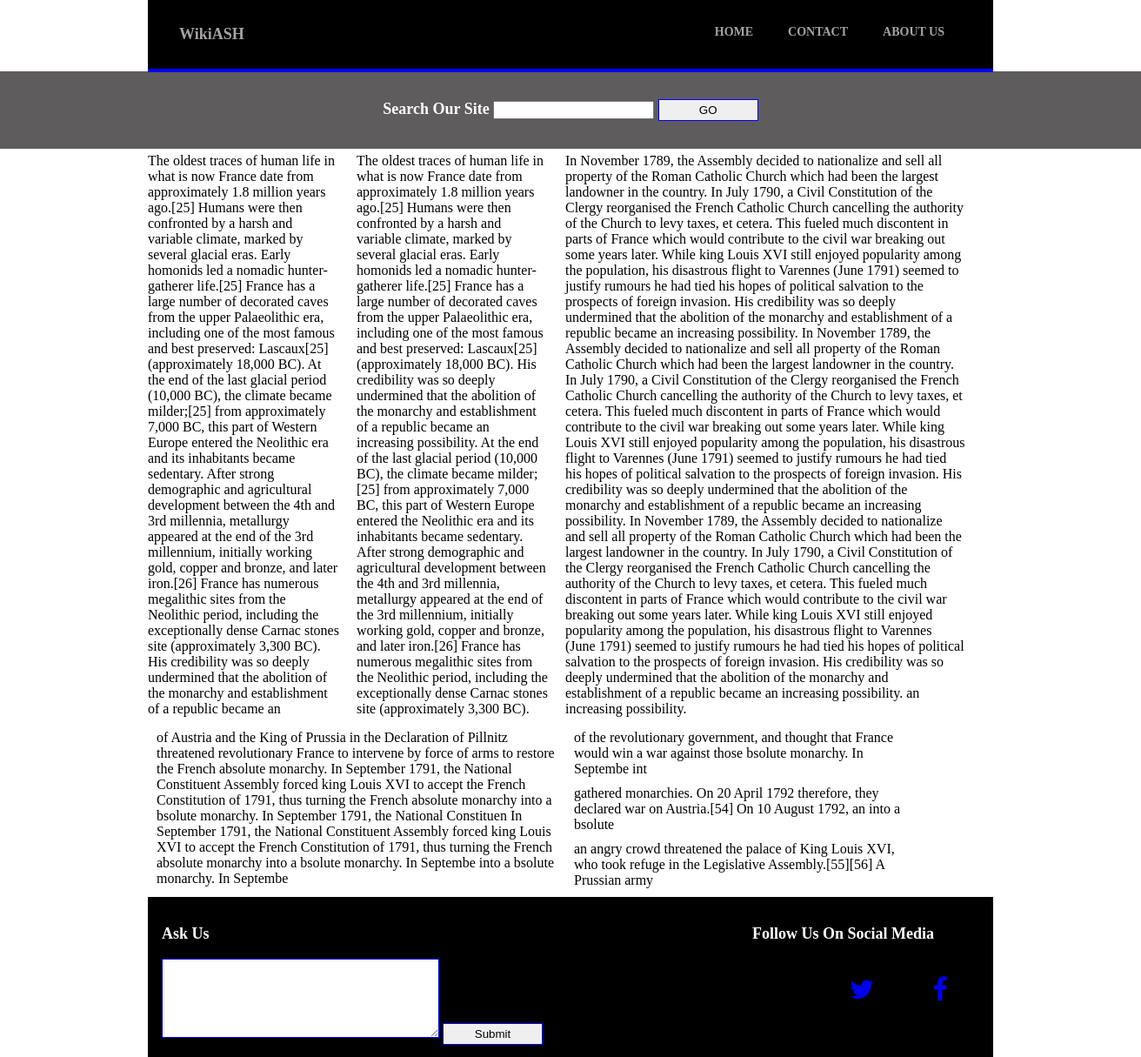
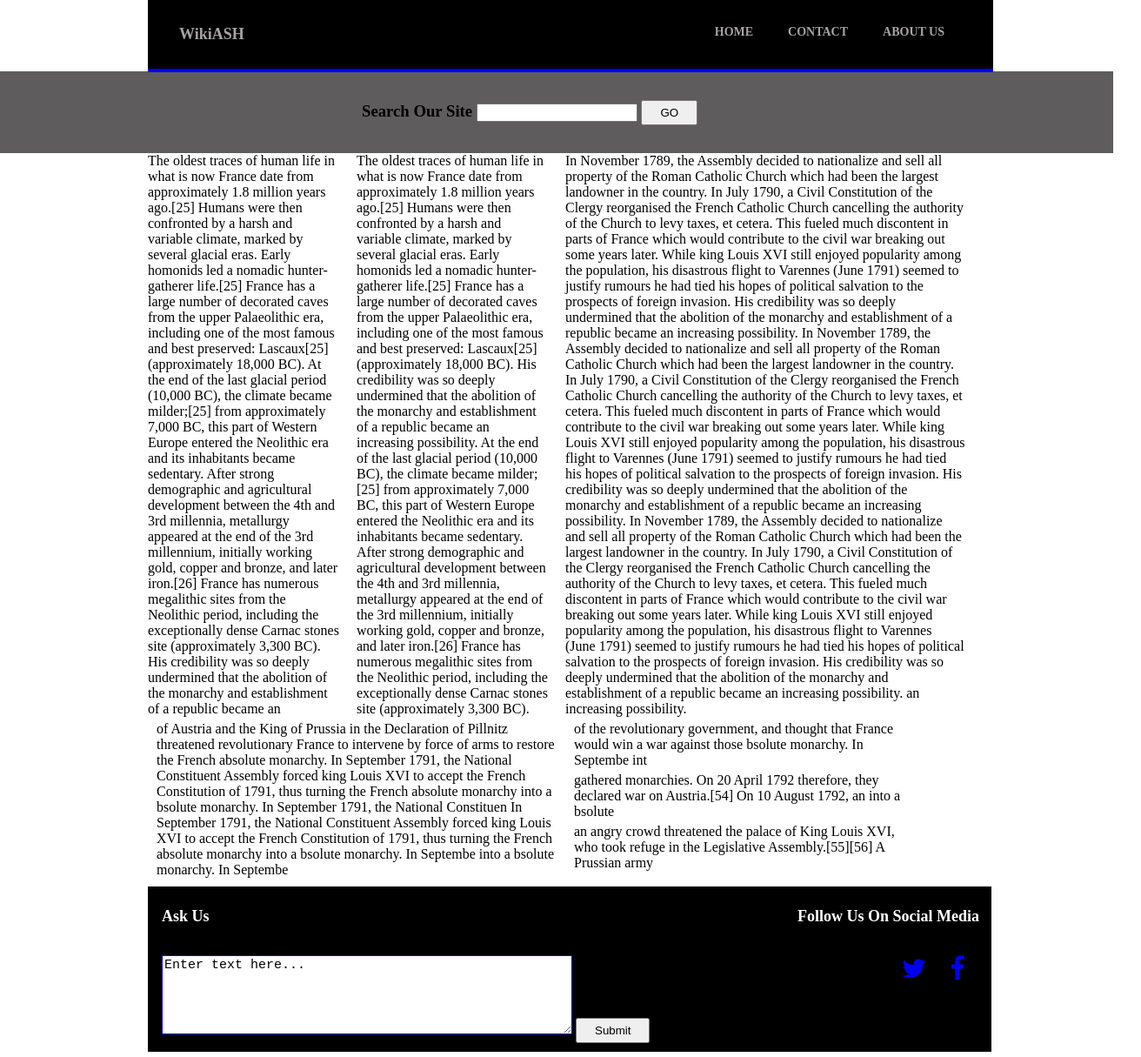
Before and after one commit to ibigrock-ashish/TechSquad, a plain HTML site: page index.html in a window 1280 px wide. Shown: the whole page at 87% size, 1312 px wide, since content can reach past the window. Drawn offline with Linux system fonts and the light colour scheme.

Commit message:
Code fix

```diff
--- a/css/Custom/style.css
+++ b/css/Custom/style.css
@@ -1,7 +1,7 @@
 body {margin: 0;}
 
 /*Styling Nav Bar*/
-#navbar {
+.header-menu {
 	overflow: hidden;
     background-color: black;
     position: fixed;
@@ -27,41 +27,31 @@ h2 a {
 	font-size: 14px;
 }
 /*Styling end to end unit*/
-#herounit {
+.herounit {
 	margin-top: 82px;
 	background-color: #5e5c5c;
-	width :100%;
 	padding :14px 16px;
 	margin-left: 0;
 	margin-right: 0;
 }
-/*Styling end to end unit*/
-#herounit h3{
-	text-align: center;
+h3{
+	display: inline-block;
+	margin-left: 400px;
 }
 /*Styling footer*/
-#foot {
-	padding: 14px 16px;
+.footer-social {
+	padding: 0 14px 10px 16px;
 	background-color: black;
 }
 
-h3{
+.pull-left ,.pull-right{
 	font-size: 18px;
 	font-weight: bold;
 	color: white;
 }
 
-h3 b{
-	margin-left: 620px;
-	display: inline-block;
-}
-
-h4 {
-	font-style: normal;
-}
 /*Styling footer*/
-#foot a{
-	padding: 20px;
+.footer-social a{
     font-size: 30px;
     width: 50px;
     text-align: center;
@@ -70,23 +60,16 @@ h4 {
 }
 
 textarea{
-	position: relative;
 	border: solid 1px blue;
-    height: 85px;
-    width: 310px;
     font-size: 15px;
-    font-color: black;
-    padding-left: 5px;
 }
 button{
-    position: relative;
-    border: solid 1px blue;
-    height: 25px;
-    width: 115px;
+    position:relative;
     color: black;
+    padding: 5px 20px;
 }
 
 span {
-	margin-top: 5px;
+	margin-top: 0px;
 	margin-bottom: 5px;
 }
--- a/index.html
+++ b/index.html
@@ -1,7 +1,6 @@
 <!DOCTYPE html>
 <html lang="en">
 <head>
-
 
 <link rel="stylesheet" href="css/Includes/960.css">
 <link rel="stylesheet" href="css/Custom/style.css">
@@ -14,17 +13,14 @@
 </head>
 <body>
 
-<section id="herounit" class="herounit"> <!--Full width hero unit with search button-->
+<section class="herounit"> <!--Full width hero unit with search button-->
 	<h3>Search Our Site <input type="text" /> <button>GO</button> </h3>
-
 </section><!--end herounit-->
 
-<aside id="container" class="container_12"> <!--Container with 12 grid-->
-<section id="navbar" class="grid_12"> <!--Fixed Nav Bar-->
+<aside class="container_12"> <!--Container with 12 grid-->
+<section class="grid_12 header-menu"> <!--Fixed Nav Bar-->
 	<h2> WikiASH <a href="#news">ABOUT US</a> <a href="#contact">CONTACT</a> <a href="#home">HOME</a> </h2>
-
 </section><!--end header-->
-
 
 <span id="paragraph1" class="grid_3"> <!--3 grid section covering 25% of space-->
 	<span>
@@ -63,14 +59,16 @@ an angry crowd threatened the palace of King Louis XVI, who took refuge in the L
 </span>
 </span>
 
-<section id="foot" class="grid_12"> <!--12 grid footer with social media buttons-->
-	<h3>Ask Us <b>Follow Us On Social Media</b> </h3>
-	<textarea rows="5" cols="50">
-	</textarea>
+<section class="grid_12 footer-social"> <!--12 grid footer with social media buttons-->
+	<h4 class="pull-left">Ask Us</h4>
+	<h4 class="pull-right">Follow Us On Social Media</h4>
+</section>
+<span class="grid_12 footer-social">
+	<textarea rows="5" cols="50">Enter text here...</textarea>
 	<button>Submit</button>
 	<a href="#" class="fa fa-facebook"></a>
 	<a href="#" class="fa fa-twitter"></a>
-</section><!--end footer-->
+</span><!--end footer-->
 
 </aside><!--end container-->
 </body><!--end body-->
```
